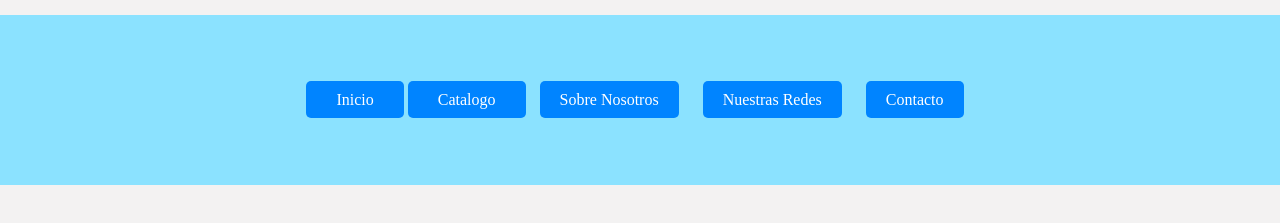
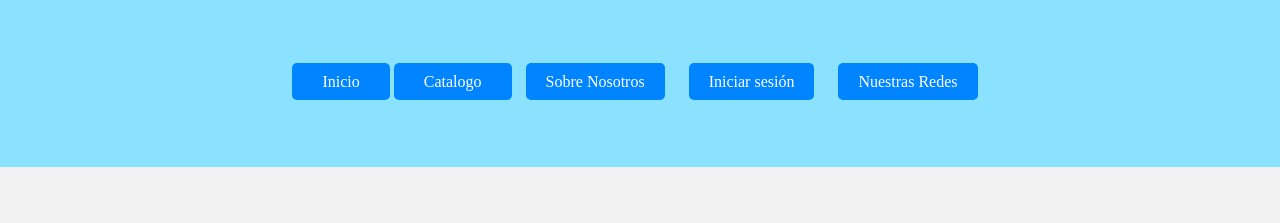
Before and after one commit to Jhonny207/bubbleballon, a plain HTML site: page Contacto.html in a window 1280 px wide. Shown: the part 103-326 px from the top of the page. Drawn offline with Linux system fonts and the light colour scheme.

Commit message:
Update Contacto.html

```diff
--- a/Contacto.html
+++ b/Contacto.html
@@ -7,15 +7,15 @@
     <link rel="stylesheet" href="BB.css">
 </head>
 <body>
-    <nav class="Titulocontacto"><h1>Contacto</h1></nav><br>
+    <nav class="Titulocontacto"><h1>Contacto</h1></nav>
     <nav class="Slogan">
         <ul>
             <a href="index.html"><li>Inicio</li></a>
             <a href="Catalogo.html"><li>Catalogo</li></a>
             <li><a href="SN.html">Sobre Nosotros</a></li>
+            <li><a href= "Formulario.html">Iniciar sesión</a></li>
             <li><a href= "NR.html">Nuestras Redes</a></li>
-            <li><a href="Contacto.html">Contacto</a></li>
         </ul>
-    </nav><br>
+    </nav>
 </body>
 </html>
```
